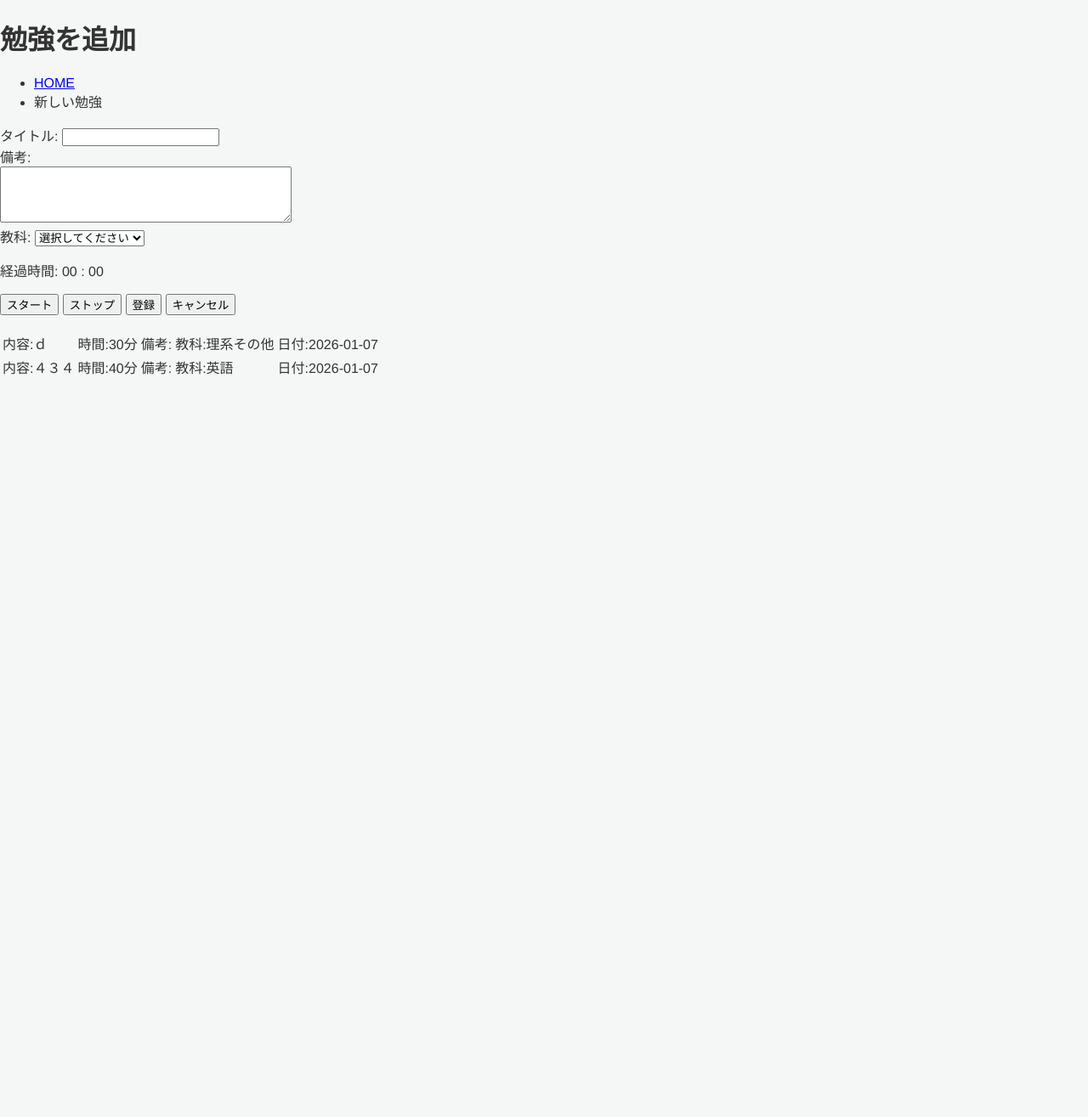
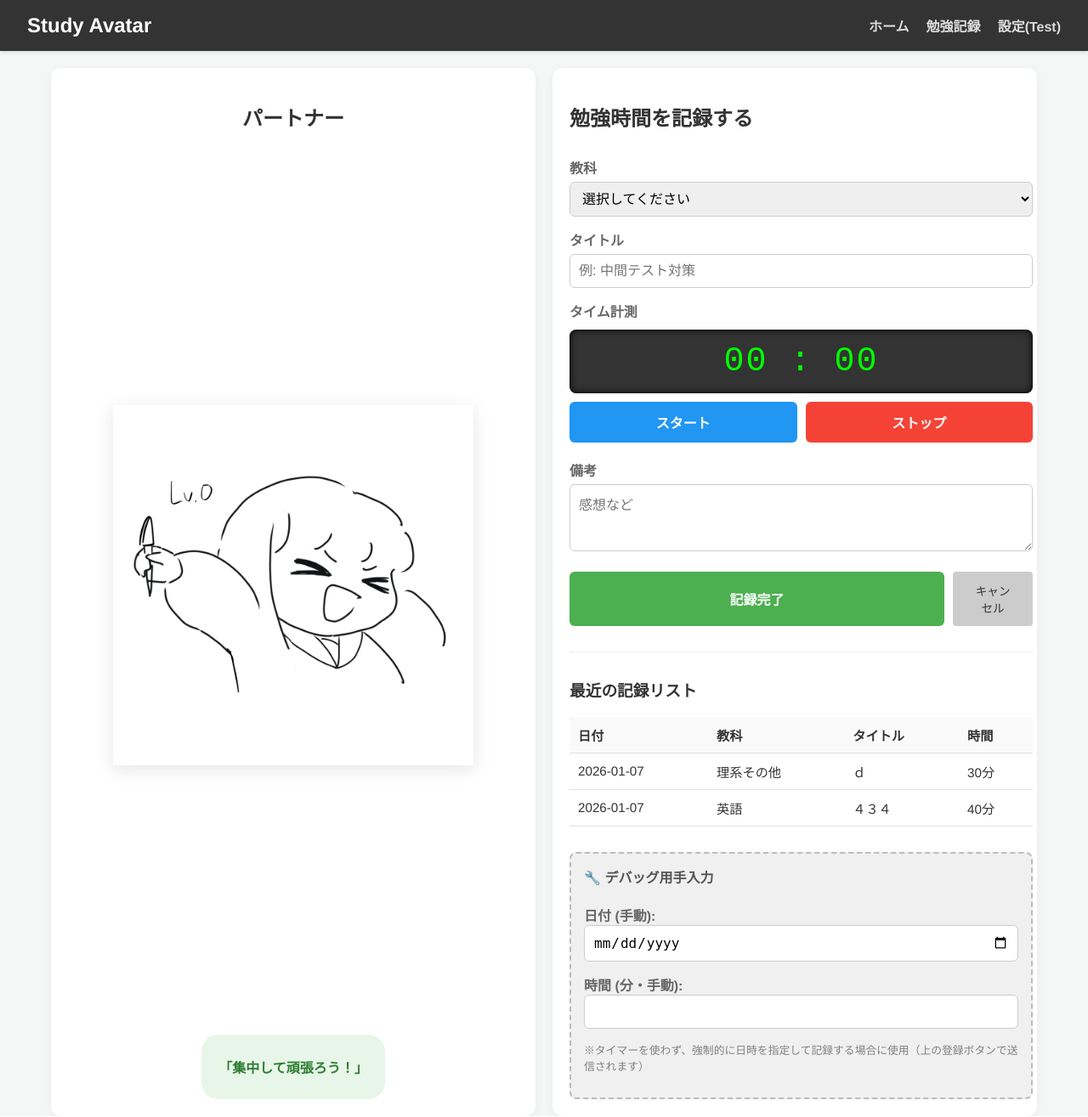
Before and after one commit to OOP2-2025-final-G07/StudyAvatar, a Flask app: page /study/ in a window 1280 px wide. Shown: the whole page at 85% size. Run offline with Flask 3, Linux system fonts and the light colour scheme.

Commit message:
前のプルリク修正版
タイマー、デバッグ欄の衝突していたところの修正

```diff
--- a/routes/study.py
+++ b/routes/study.py
@@ -45,4 +45,4 @@ def new_study():
         return redirect(url_for('study.new_study'))
 
     studys = Study.select()
-    return render_template('study.html', items=studys, debug=current_app.debug)
+    return render_template('study.html', items=studys, debug=True)
--- a/templates/study.html
+++ b/templates/study.html
@@ -3,119 +3,205 @@
 
 <head>
     <meta charset="UTF-8">
-    <title>勉強追加</title>
+    <title>勉強追加 | Study Avatar</title>
     <link rel="stylesheet" href="{{ url_for('static', filename='base-style.css') }}">
+    <style>
+        /* タイマーのデザイン */
+        .timer-box {
+            background-color: #333;
+            color: #0f0;
+            font-family: 'Courier New', Courier, monospace;
+            font-size: 2.5rem;
+            text-align: center;
+            padding: 15px;
+            border-radius: 8px;
+            margin: 10px 0;
+            box-shadow: inset 0 0 10px #000;
+            letter-spacing: 2px;
+        }
+
+        .timer-controls {
+            display: flex;
+            gap: 10px;
+            margin-bottom: 20px;
+        }
+
+        /* デバッグエリアのデザイン */
+        .debug-area {
+            background-color: #f0f0f0;
+            padding: 15px;
+            margin-top: 30px;
+            border: 2px dashed #bbb;
+            border-radius: 8px;
+        }
+    </style>
 </head>
 
 <body>
-    <h1>勉強を追加</h1>
 
-    <!-- パンくず(削除予定) -->
-    <ul class="breadcrumb">
-        <li><a href="{{ url_for('index') }}">HOME</a></li>
-        <li>新しい勉強</li>
+    <header class="main-header">
+        <h1>Study Avatar</h1>
+        <nav>
+            <ul>
+                <li><a href="{{ url_for('index') }}">ホーム</a></li>
+                <li><a href="{{ url_for('study.new_study') }}">勉強記録</a></li>
+                <li><a href="{{ url_for('user.test') }}">設定(Test)</a></li>
             </ul>
+        </nav>
+    </header>
 
-    <!-- 入力フォーム -->
-    <form action="{{ url_for('study.new_study') }}" method="post">
+    <div class="container">
+        <div class="record-grid">
 
-        <label>タイトル: <input type="text" name="title" required></label><br>
-        <label>備考:<br><textarea name="note" rows="4" cols="40"></textarea></label><br>
-        <label>
-            教科:
-            <select name="subject" required>
+            <div class="char-side card">
+                <h2>パートナー</h2>
+                <div class="avatar-display-large">
+                    {% if skin %}
+                    <img src="{{ skin }}" alt="Current Avatar" class="avatar-img-large">
+                    {% else %}
+                    <div class="no-avatar-placeholder">
+                        <p>No Image</p>
+                    </div>
+                    {% endif %}
+                </div>
+                <div class="char-message">
+                    <p>「集中して頑張ろう！」</p>
+                </div>
+            </div>
+
+            <div class="form-side card">
+                <h2>勉強時間を記録する</h2>
+
+                <form action="{{ url_for('study.new_study') }}" method="post" class="study-form">
+
+                    <!-- <div class="form-group">
+                        <label>日付</label>
+                        <input type="date" name="date" class="form-control">
+                        <input type="hidden" name="start_date" id="start_date">
+                        <input type="hidden" name="started" id="started" value="0">
+                    </div> -->
+
+                    <div class="form-group">
+                        <label>教科</label>
+                        <select name="subject" class="form-control" required>
                             <option value="">選択してください</option>
-                <!-- 理系 -->
+                            <optgroup label="理系">
                                 <option value="数学">数学</option>
                                 <option value="物理">物理</option>
                                 <option value="化学">化学</option>
                                 <option value="生物">生物</option>
                                 <option value="情報">情報</option>
                                 <option value="理系その他">理系その他</option>
-
-                <!-- 文系 -->
+                            </optgroup>
+                            <optgroup label="文系">
                                 <option value="国語">国語</option>
                                 <option value="英語">英語</option>
                                 <option value="日本史">日本史</option>
                                 <option value="世界史">世界史</option>
                                 <option value="地理">地理</option>
                                 <option value="文系その他">文系その他</option>
+                            </optgroup>
                         </select>
-        </label><br>
+                    </div>
 
-        <!-- タイマー開始時の日付（送信用） -->
-        <input type="hidden" name="start_date" id="start_date">
-        <!-- タイマーが開始されたかどうか -->
-        <input type="hidden" name="started" id="started" value="0">
+                    <div class="form-group">
+                        <label>タイトル</label>
+                        <input type="text" name="title" class="form-control" placeholder="例: 中間テスト対策" required>
+                    </div>
 
-        <!-- 表示用タイマー（ユーザーが見るもの） -->
-        <p>経過時間: <span id="timer_minutes">00</span> : <span id="timer_seconds">00</span></p>
-        <!-- 送信用計測時間データ（hidden） -->
-        <input type="hidden" name="minutes" id="minutes">
+                    <div class="form-group">
+                        <label>タイム計測</label>
+                        <div class="timer-box">
+                            <span id="timer_minutes">00</span> : <span id="timer_seconds">00</span>
+                        </div>
+                        <div class="timer-controls">
+                            <button type="button" class="btn-primary" onclick="startTimer()"
+                                style="background-color: #2196F3;">スタート</button>
+                            <button type="button" class="btn-primary" onclick="stopTimer()"
+                                style="background-color: #F44336;">ストップ</button>
+                        </div>
+                    </div>
 
-        <button type="button" onclick="startTimer()">スタート</button>
-        <button type="button" onclick="stopTimer()">ストップ</button>
+                    <!-- <div class="form-group">
+                        <label>時間 (分)</label>
+                        <input type="number" name="minutes" id="minutes" class="form-control" placeholder="60" required>
+                    </div> -->
 
-        <!-- デバッグ時の手入力欄 -->
-        {% if debug %}
-        <hr>
-        <h4>【デバッグ用入力】</h4>
+                    <div class="form-group">
+                        <label>備考</label>
+                        <textarea name="note" rows="3" class="form-control" placeholder="感想など"></textarea>
+                    </div>
 
-        <label>日付（手入力）:<input type="date" name="debug_date"></label><br>
-        <label>時間（分・手入力）:<input type="number" name="debug_minutes" min="0"></label><br>
+                    <div class="form-actions" style="display: flex; gap: 10px;">
+                        <button type="submit" class="btn-primary">記録完了</button>
+                        <button type="button" class="btn-small" onclick="location.href='{{ url_for('index') }}'"
+                            style="background: #ccc; border:none; color: #333; width: auto; padding: 12px 20px;">キャンセル</button>
+                    </div>
 
-        <p style="color: gray;">※ debug=True のときのみ表示されます。また、タイマーを動かしていないときは必ず両方の値を入力してください</p>
-        {% endif %}
-
-        <!--
-            76行目の url_for は Flask(Jinja2) のテンプレート構文です。
-            VSCode上では JavaScript の構文エラーとして表示されることがありますが、
-            実行上は問題ありません。
-        -->
-        <button type="submit">登録</button>
-        <button type="button" onclick="location.href='{{ url_for('index') }}'">
-            キャンセル
-        </button>
-    </form>
-
-    <!-- 一覧表示 -->
-    <br>
-    <table>
+                    <hr style="margin: 30px 0; border: 0; border-top: 1px solid #eee;">
+                    <h3>最近の記録リスト</h3>
+                    <div class="table-wrapper" style="max-height: 200px; margin-bottom: 20px;">
+                        <table class="log-table">
+                            <thead>
+                                <tr>
+                                    <th>日付</th>
+                                    <th>教科</th>
+                                    <th>タイトル</th>
+                                    <th>時間</th>
+                                </tr>
+                            </thead>
                             <tbody>
                                 {% for study in items %}
                                 <tr>
-                <td>内容:{{ study.title }}</td>
-                <td>時間:{{ study.minutes }}分</td>
-                <td>備考:{{ study.note }}</td>
-                <td>教科:{{ study.subject }}</td>
-                <td>日付:{{ study.date }}</td>
+                                    <td>{{ study.date }}</td>
+                                    <td>{{ study.subject }}</td>
+                                    <td>{{ study.title }}</td>
+                                    <td>{{ study.minutes }}分</td>
                                 </tr>
                                 {% endfor %}
                             </tbody>
                         </table>
+                    </div>
 
-    <!-- タイマー -->
+                    {% if debug %}
+                    <div class="debug-area">
+                        <h4 style="margin-top: 0; color: #555;">🔧 デバッグ用手入力</h4>
+                        <div class="form-group">
+                            <label>日付 (手動): <input type="date" name="debug_date" class="form-control"></label>
+                        </div>
+                        <div class="form-group">
+                            <label>時間 (分・手動): <input type="number" name="debug_minutes" min="0"
+                                    class="form-control"></label>
+                        </div>
+                        <p style="color: gray; font-size: 0.8rem;">※タイマーを使わず、強制的に日時を指定して記録する場合に使用（上の登録ボタンで送信されます）</p>
+                    </div>
+                    {% endif %}
+
+                </form>
+            </div>
+        </div>
+    </div>
+
+
     <script>
         let startTime = null;
         let timerInterval = null;
 
         function startTimer() {
-            // すでに動いていたら二重起動しない
             if (timerInterval !== null) return;
+            startTime = Date.now();
 
-            // スタート時の日付を記録
-            startTime = Date.now();
-            // スタート時の日付をセット（YYYY-MM-DD）
             const today = new Date();
             const yyyy = today.getFullYear();
             const mm = String(today.getMonth() + 1).padStart(2, '0');
             const dd = String(today.getDate()).padStart(2, '0');
 
-            document.getElementById("start_date").value = `${yyyy}-${mm}-${dd}`;
-            document.getElementById("started").value = "1";
+            const dateField = document.getElementById("start_date");
+            if (dateField) dateField.value = `${yyyy}-${mm}-${dd}`;
 
+            const startedField = document.getElementById("started");
+            if (startedField) startedField.value = "1";
 
-            // 時間の計測
             timerInterval = setInterval(() => {
                 const diffMs = Date.now() - startTime;
                 const minutes = Math.floor(diffMs / 60000);
@@ -123,12 +209,19 @@
 
                 document.getElementById("timer_minutes").textContent = String(minutes).padStart(2, "0");
                 document.getElementById("timer_seconds").textContent = String(seconds).padStart(2, "0");
-                document.getElementById("minutes").value = minutes;
+
+                const minutesInput = document.getElementById("minutes");
+                if (minutesInput) {
+                    minutesInput.value = minutes;
+                }
             }, 1000);
         }
 
         function stopTimer() {
+            if (timerInterval !== null) {
                 clearInterval(timerInterval);
+                timerInterval = null;
+            }
         }
     </script>
 
```
Lines whose indentation alone changed are shown as unchanged.
